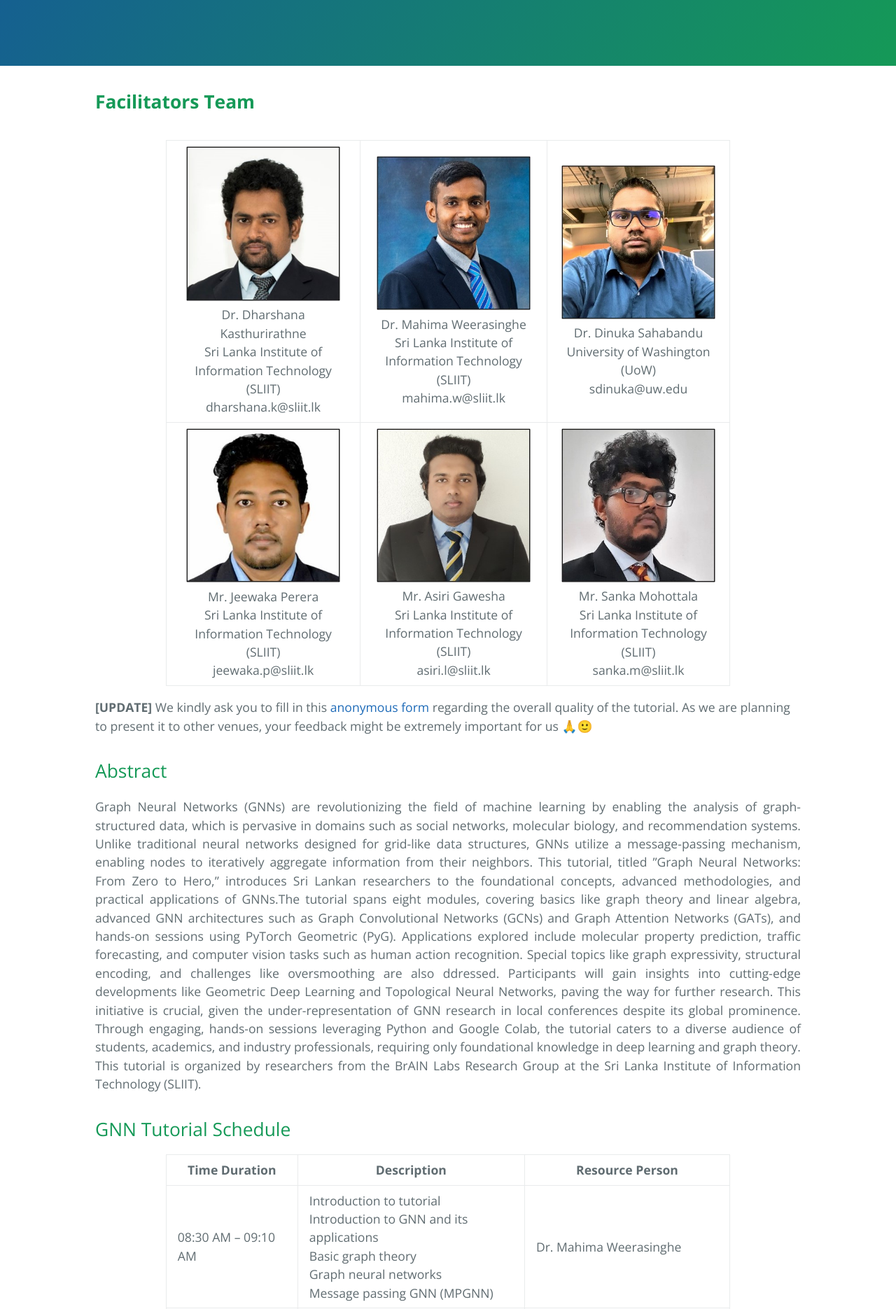
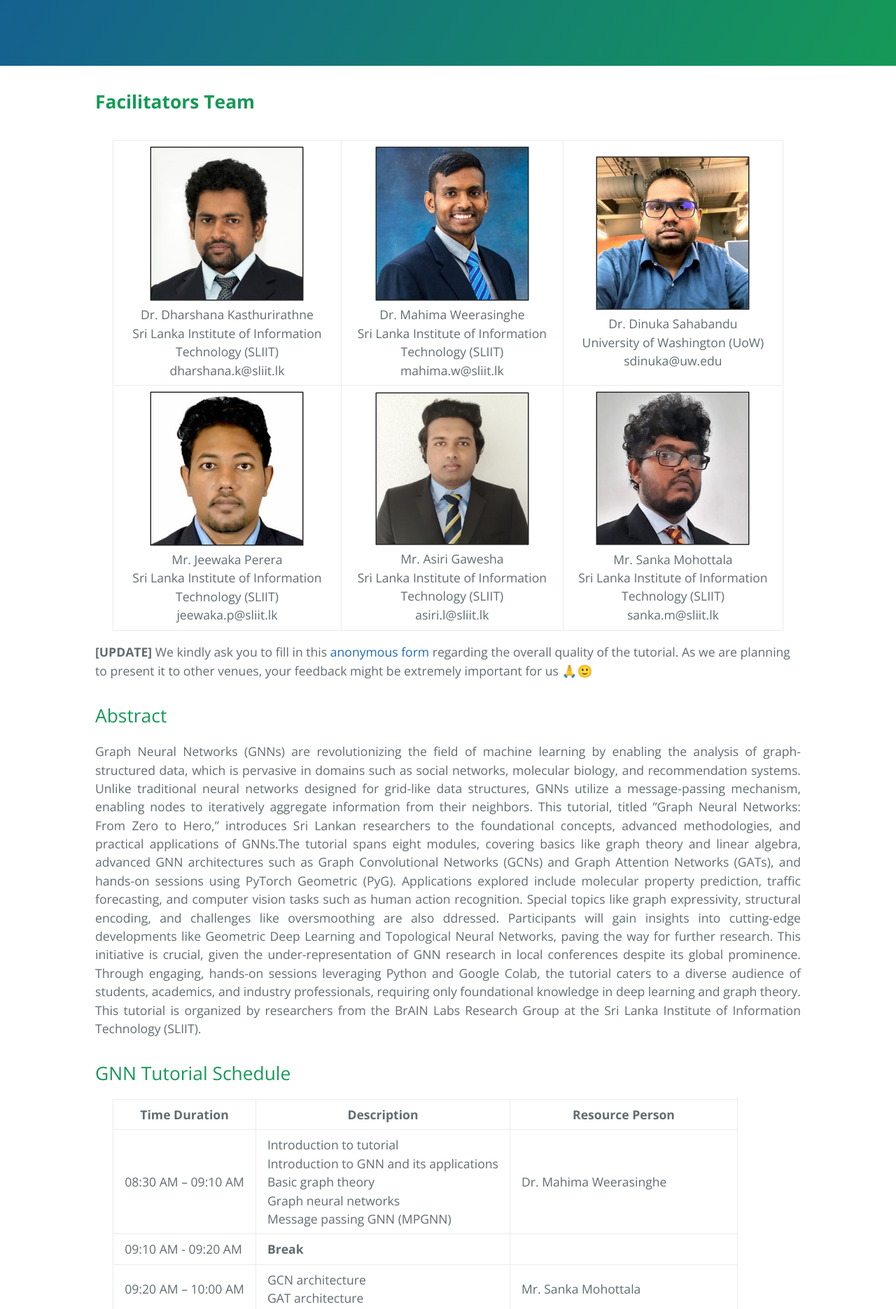
Before and after one commit to tinyml-in-action/tinyml-in-action.github.io, a Jekyll site: the page built from index.md, in a window 1280 px wide. Shown: the part 367-2237 px from the top of the page at 70% size. Built offline with Jekyll 4.4.1, drawn with Linux system fonts in a browser that asks for light colours.

Commit message:
new update 6

```diff
--- a/assets/css/style.scss
+++ b/assets/css/style.scss
@@ -52,5 +52,5 @@
 .main-content table {
     margin-left: auto;
     margin-right: auto;
-    width: 80%;  // You can adjust this value
+    width: 95%;  // You can adjust this value
 }
```
